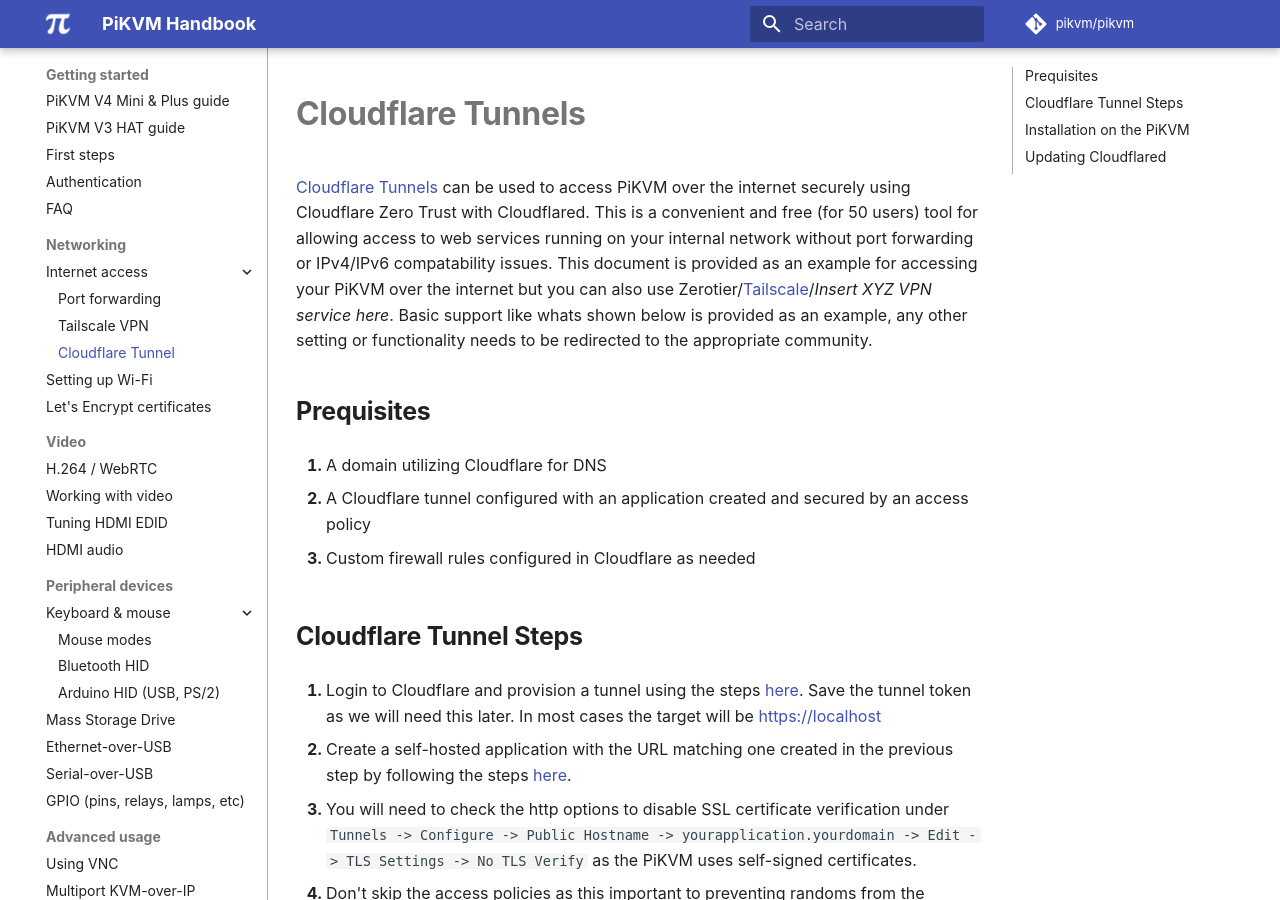
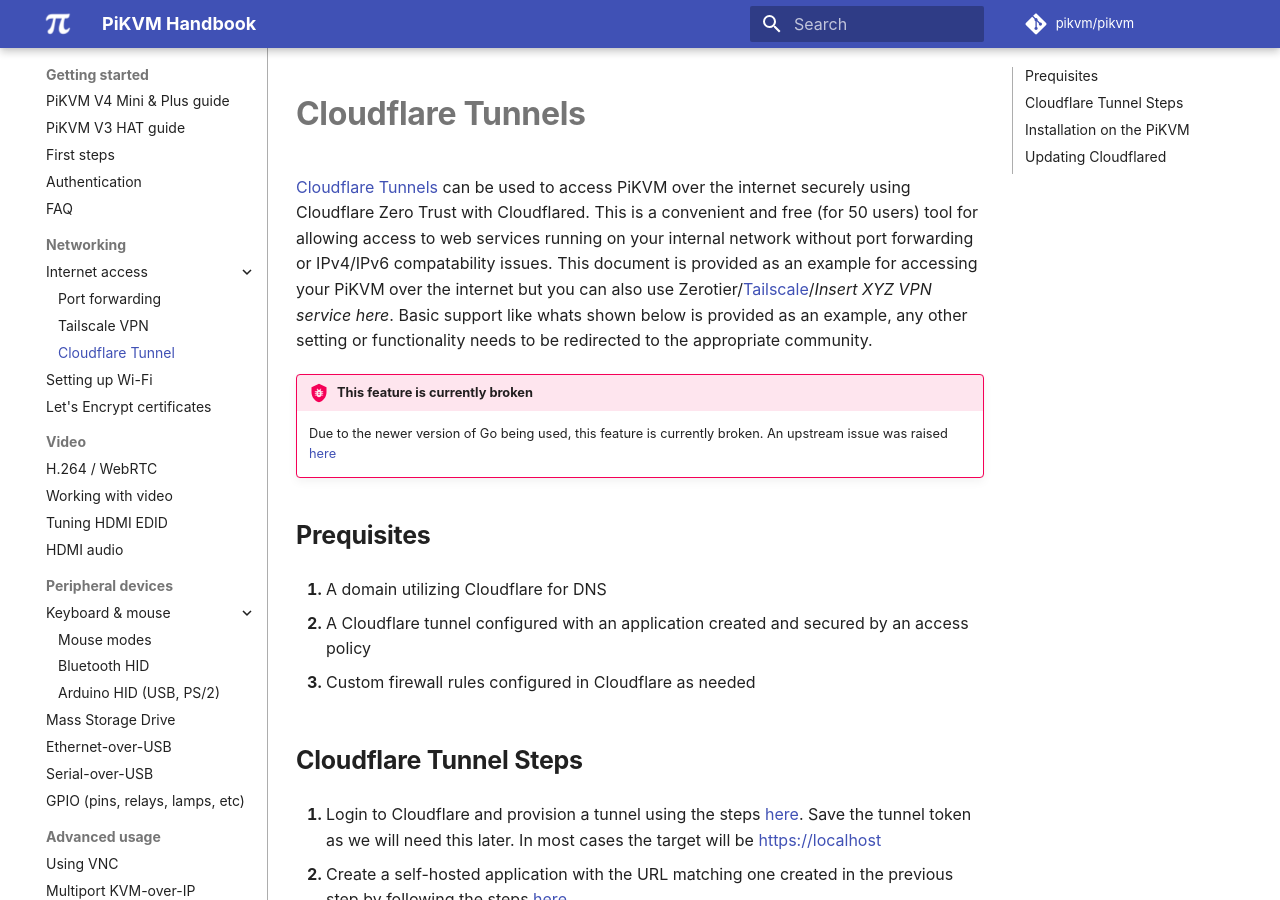
Before and after one commit to pikvm/pikvm, an MkDocs documentation site: the page built from docs/cloudflared.md, in a window 1280 px wide and 900 px high. Built offline with MkDocs 1.6.1 and Material for MkDocs 9.7.7, drawn with Linux system fonts in a browser that asks for light colours; some web fonts are replaced; comment, search, counter and statistics services are not loaded.

Commit message:
Update cloudflared.md to reflect a version issue with Go (#1046)

```diff
--- a/docs/cloudflared.md
+++ b/docs/cloudflared.md
@@ -2,6 +2,10 @@
 
 [Cloudflare Tunnels](https://developers.cloudflare.com/cloudflare-one/connections/connect-apps/) can be used to access PiKVM over the internet securely using Cloudflare Zero Trust with Cloudflared. This is a convenient and free (for 50 users) tool for allowing access to web services running on your internal network without port forwarding or IPv4/IPv6 compatability issues. This document is provided as an example for accessing your PiKVM over the internet but you can also use Zerotier/[Tailscale](tailscale.md)/*Insert XYZ VPN service here*. Basic support like whats shown below is provided as an example, any other setting or functionality needs to be redirected to the appropriate community.
 
+!!! bug "This feature is currently broken"
+
+    Due to the newer version of Go being used, this feature is currently broken.
+    An upstream issue was raised [here](https://github.com/cloudflare/cloudflared/issues/888)
 
 ## Prequisites
 
```
